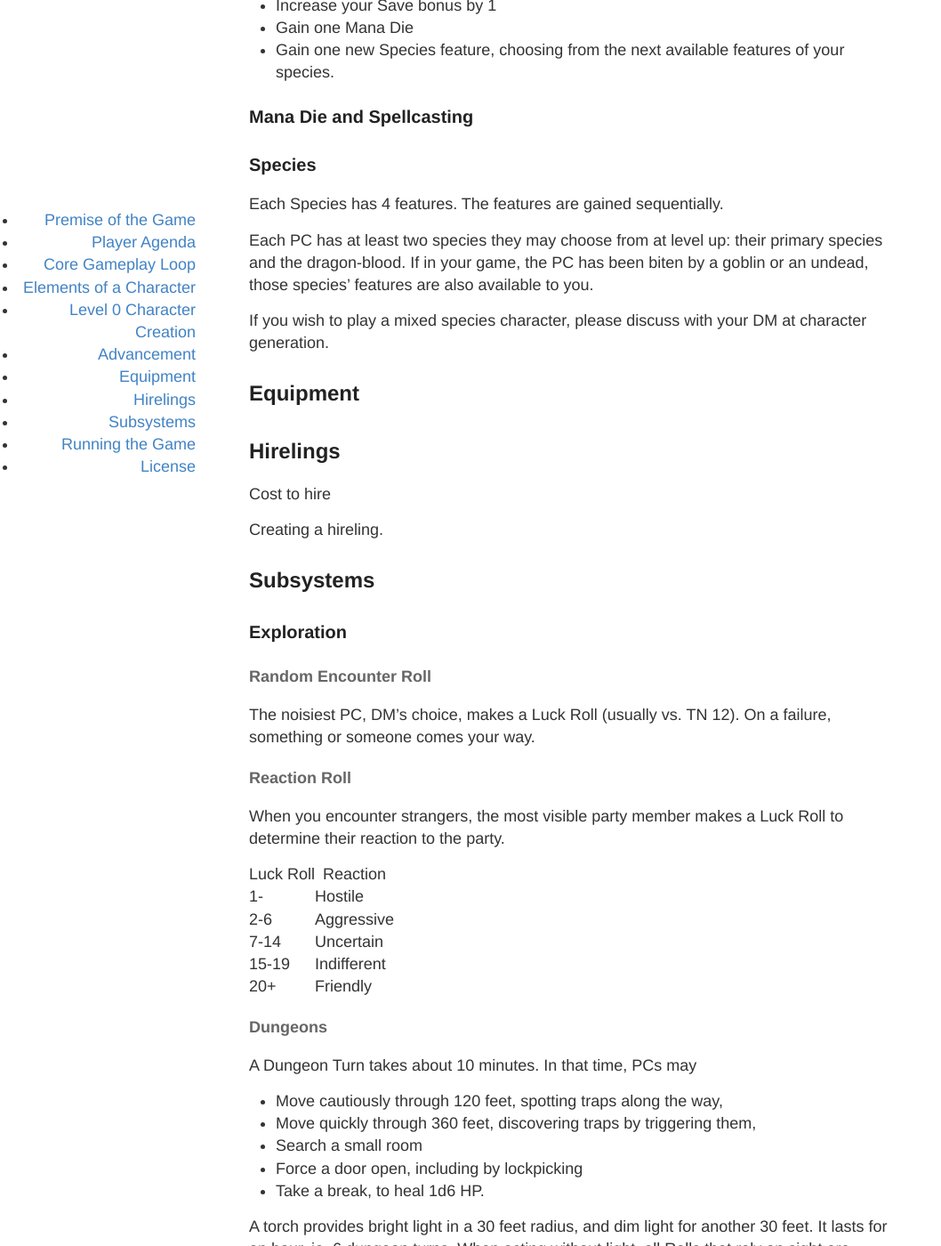
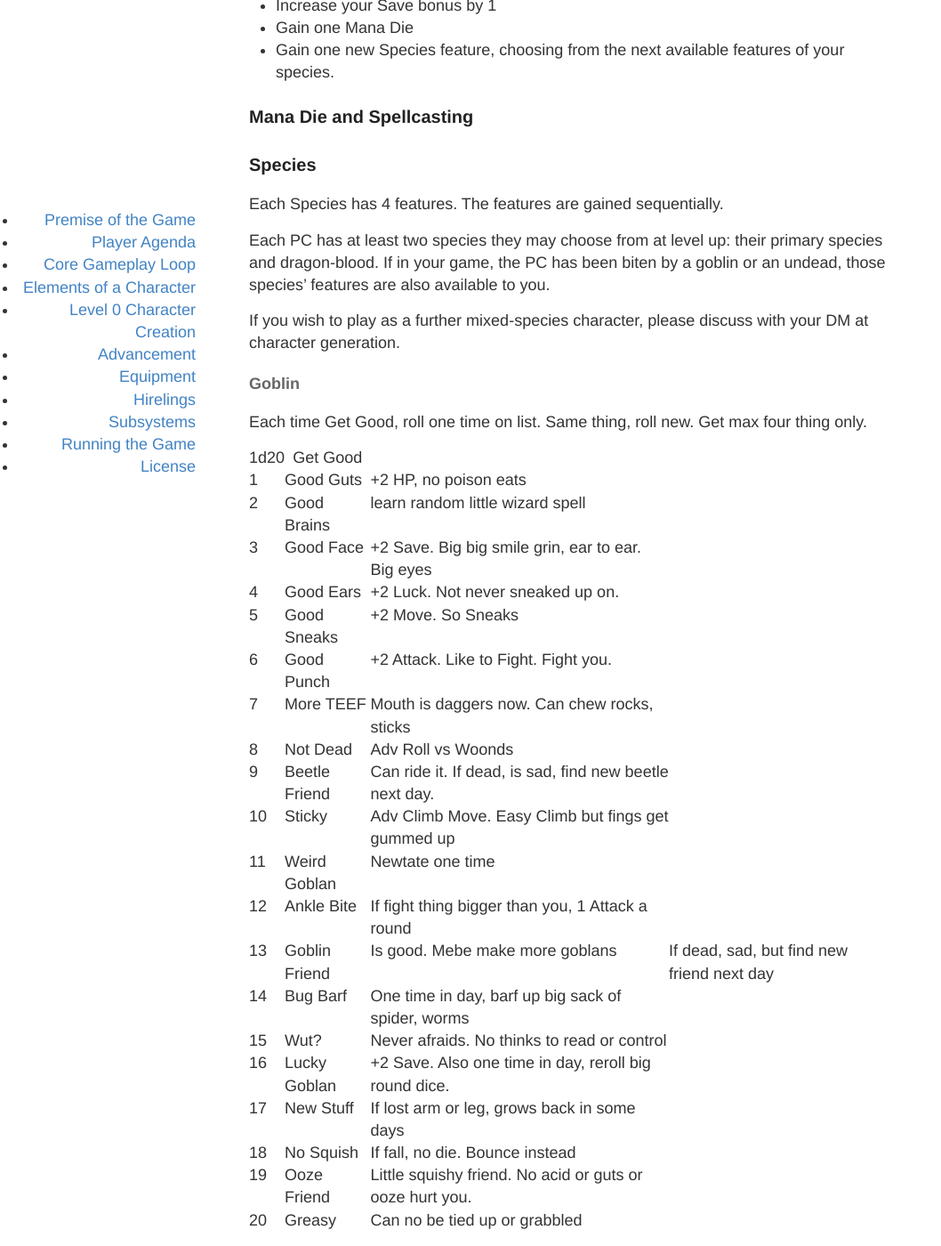
Before and after one commit to zechlau14/zechlau14.github.io, a Jekyll site: the page built from projects/heartbreaker.md, in a window 1280 px wide and 1400 px high, scrolled down 5328 px. Shown: the whole window at 89% size, without its empty margins (0-1058 px from the left). Built offline with Jekyll 4.4.1, drawn with Linux system fonts in a browser that asks for light colours.

Commit message:
Update heartbreaker.md with Goblan

```diff
--- a/projects/heartbreaker.md
+++ b/projects/heartbreaker.md
@@ -155,9 +155,37 @@ When you level up, you gain the following:
 ### Species
 Each Species has 4 features. The features are gained sequentially.
 
-Each PC has at least two species they may choose from at level up: their primary species and the dragon-blood. If in your game, the PC has been biten by a goblin or an undead, those species' features are also available to you.
+Each PC has at least two species they may choose from at level up: their primary species and dragon-blood. If in your game, the PC has been biten by a goblin or an undead, those species' features are also available to you.
 
-If you wish to play a mixed species character, please discuss with your DM at character generation.
+If you wish to play as a further mixed-species character, please discuss with your DM at character generation.
+
+#### Goblin
+Each time Get Good, roll one time on list. Same thing, roll new. Get max four thing only.
+
+| 1d20 | Get Good | |
+| --- | --- | --- |
+| 1 | Good Guts | +2 HP, no poison eats |
+| 2 | Good Brains | learn random little wizard spell |
+| 3 | Good Face | +2 Save. Big big smile grin, ear to ear. Big eyes |
+| 4 | Good Ears | +2 Luck. Not never sneaked up on. |
+| 5 | Good Sneaks | +2 Move. So Sneaks |
+| 6 | Good Punch | +2 Attack. Like to Fight. Fight you. |
+| 7 | More TEEF | Mouth is daggers now. Can chew rocks, sticks |
+| 8 | Not Dead | Adv Roll vs Woonds |
+| 9 | Beetle Friend | Can ride it. If dead, is sad, find new beetle next day. |
+| 10 | Sticky | Adv Climb Move. Easy Climb but fings get gummed up |
+| 11 | Weird Goblan | Newtate one time |
+| 12 | Ankle Bite | If fight thing bigger than you, 1 Attack a round |
+| 13 | Goblin Friend | Is good. Mebe make more goblans | If dead, sad, but find new friend next day |
+| 14 | Bug Barf | One time in day, barf up big sack of spider, worms |
+| 15 | Wut? | Never afraids. No thinks to read or control |
+| 16 | Lucky Goblan | +2 Save. Also one time in day, reroll big round dice. |
+| 17 | New Stuff | If lost arm or leg, grows back in some days |
+| 18 | No Squish | If fall, no die. Bounce instead |
+| 19 | Ooze Friend | Little squishy friend. No acid or guts or ooze hurt you. |
+| 20 | Greasy | Can no be tied up or grabbled |
+
+
 
 ## Equipment
 
```
